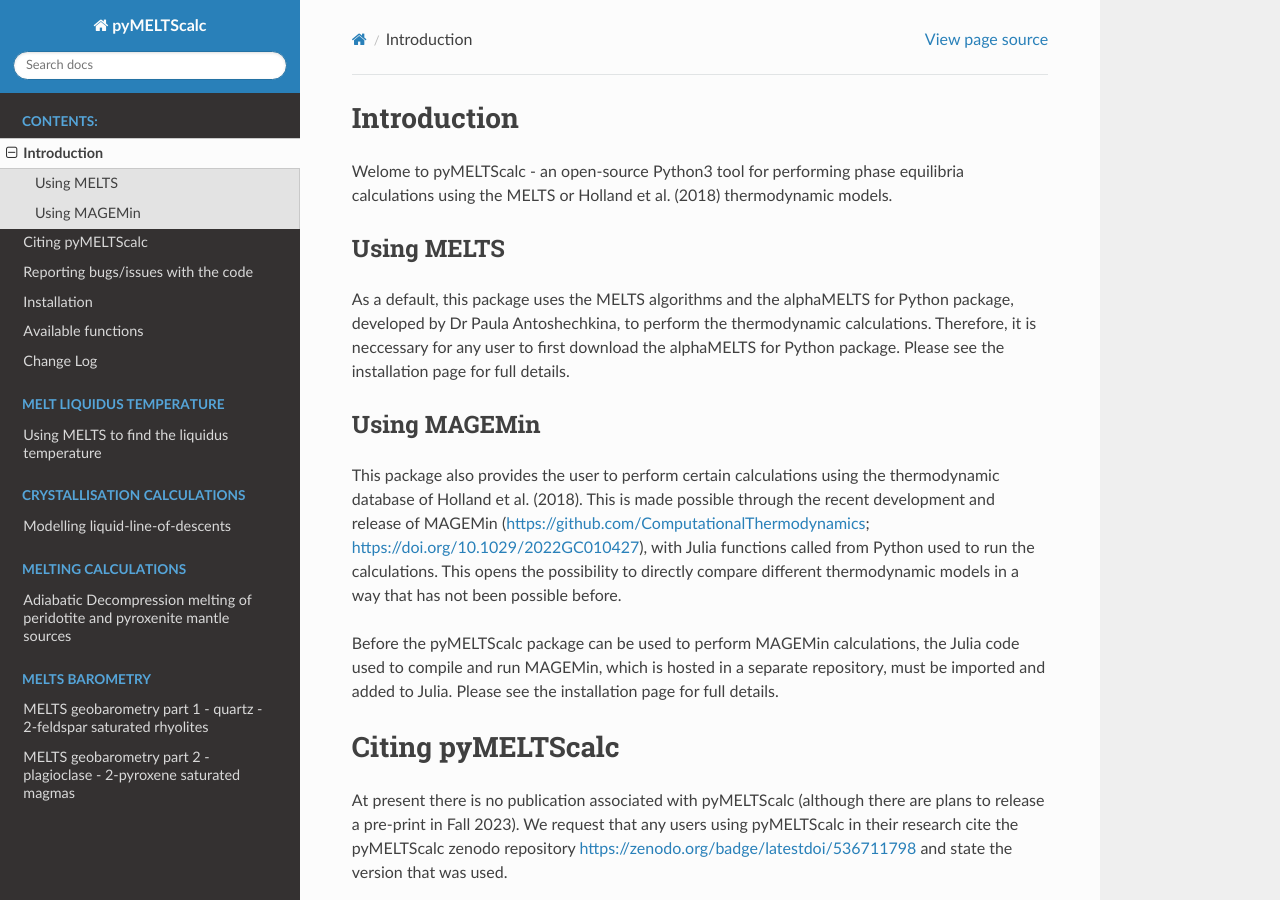
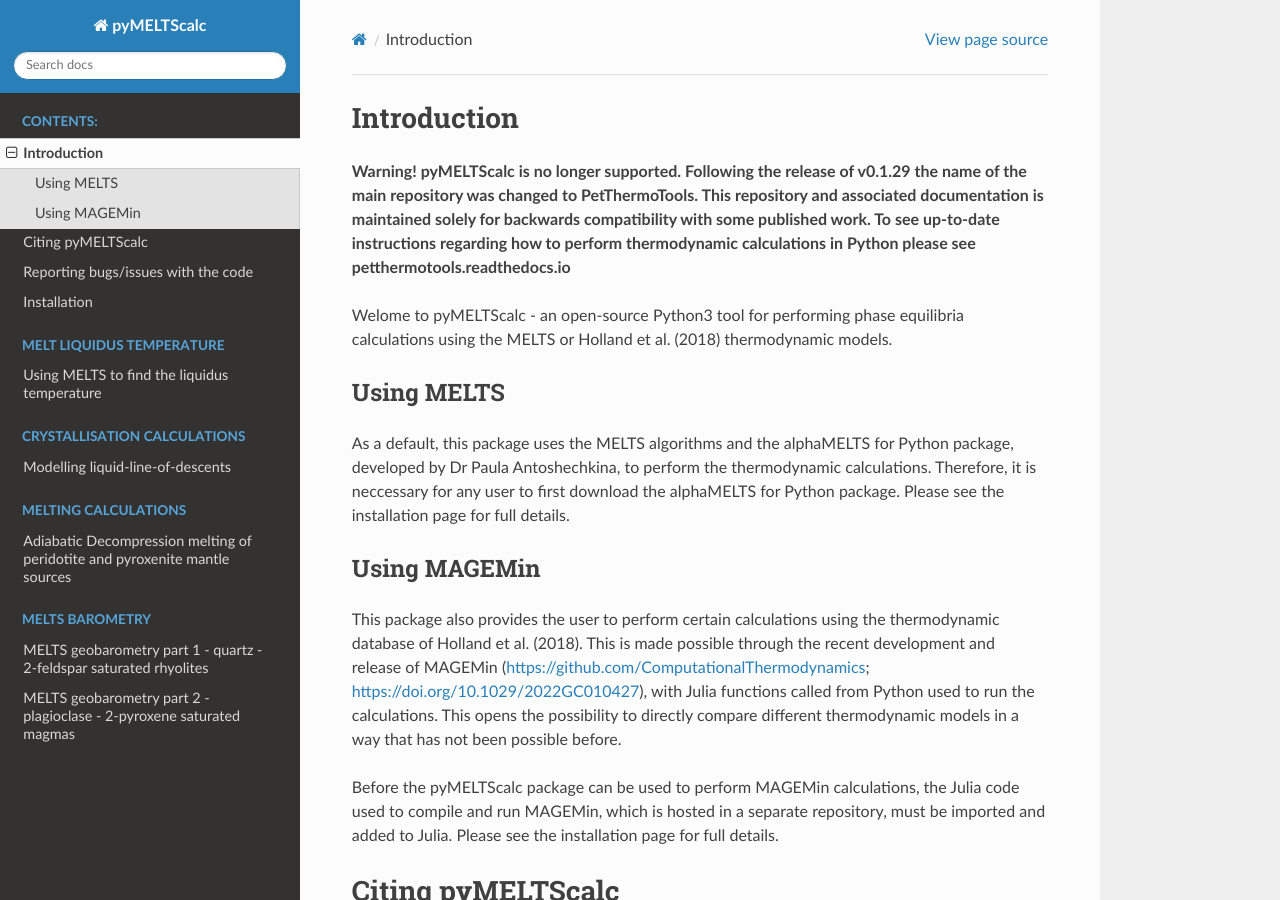
Before and after one commit to gleesonm1/pyMELTScalc, a Sphinx documentation site: the page built from docs/introduction.rst, in a window 1280 px wide and 900 px high. Built offline with Sphinx 7.4.7 and the Read the Docs theme 2.0.0, drawn with Linux system fonts in a browser that asks for light colours; pages that are not in the unit, such as notebooks, are missing from menus.

Commit message:
updated for readthedocs

```diff
--- a/docs/index.rst
+++ b/docs/index.rst
@@ -12,8 +12,8 @@ Welcome to pyMELTScalc's documentation!
 
    introduction
    installation
-   available_functions_pdf
-   Changelog
+   .. available_functions_pdf
+   .. Changelog
    .. importing_data
 
 
--- a/docs/introduction.rst
+++ b/docs/introduction.rst
@@ -1,6 +1,8 @@
 ==============================
 Introduction
 ==============================
+
+**Warning! pyMELTScalc is no longer supported. Following the release of v0.1.29 the name of the main repository was changed to PetThermoTools. This repository and associated documentation is maintained solely for backwards compatibility with some published work. To see up-to-date instructions regarding how to perform thermodynamic calculations in Python please see petthermotools.readthedocs.io**
 
 Welome to pyMELTScalc - an open-source Python3 tool for performing phase equilibria calculations using the MELTS or Holland et al. (2018) thermodynamic models.
 
```
Also changed, not shown: .readthedocs.yaml (renamed from readthedocs.yaml), .readthedocs.yml (deleted).
